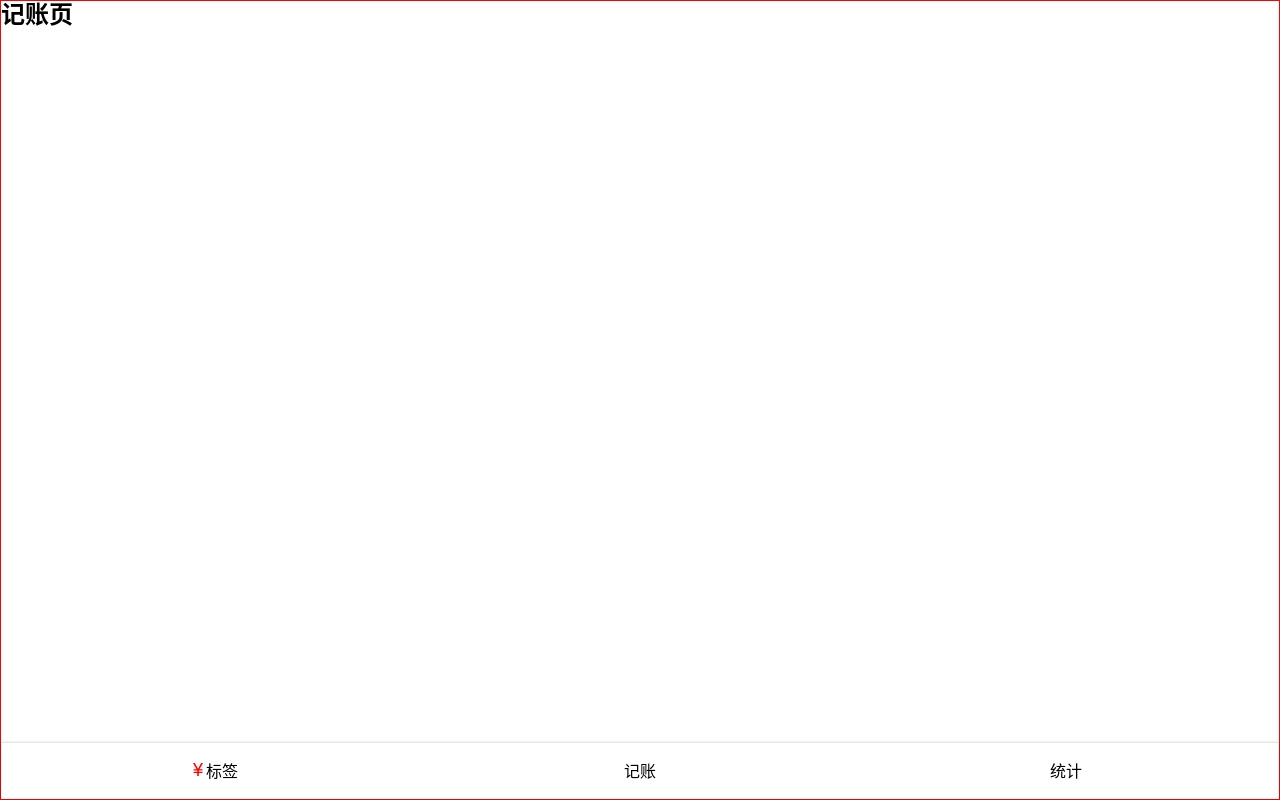
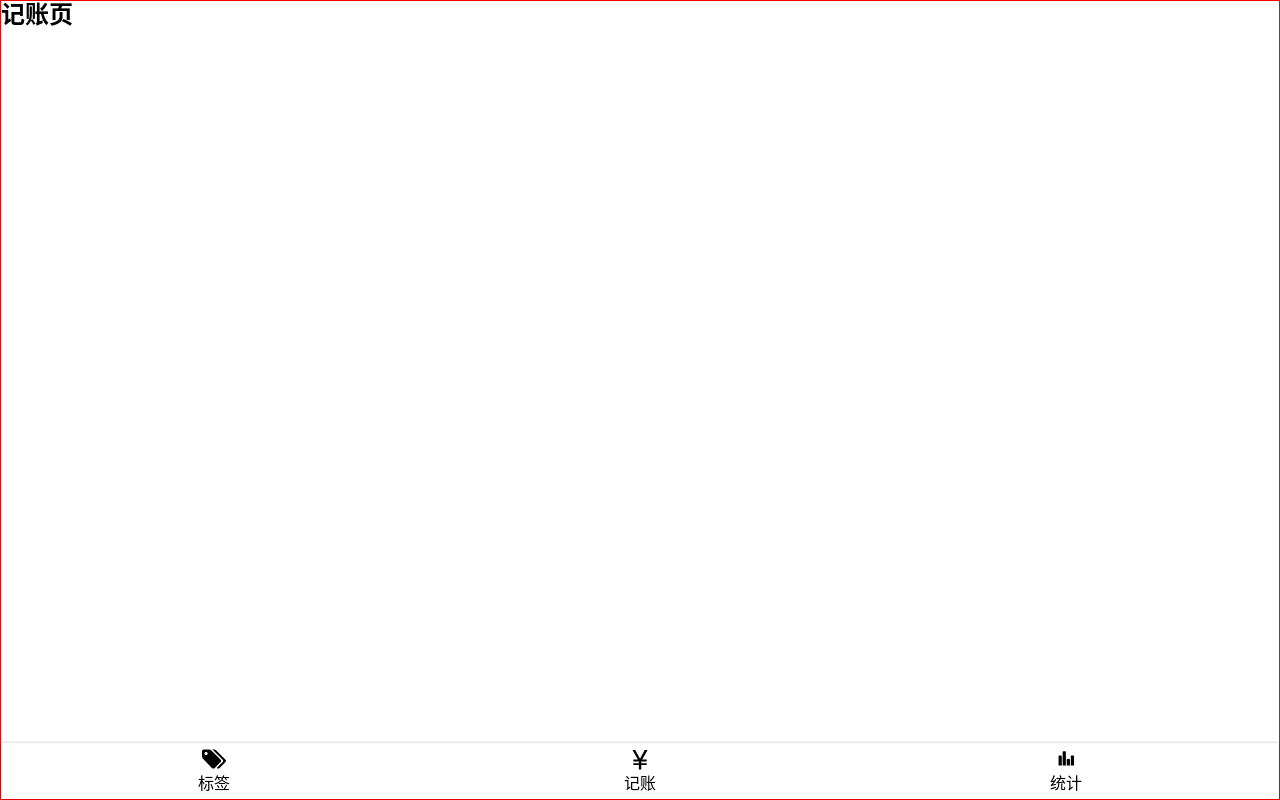
Before and after one commit to ygcedu/coinback-cash, a React app: page /#/money in a window 1280 px wide. Built offline with nearby package versions, Linux system fonts and the light colour scheme.

Commit message:
搞定3个图标

```diff
--- a/src/components/Nav.tsx
+++ b/src/components/Nav.tsx
@@ -4,6 +4,7 @@ import React from 'react';
 // 使用 svg loader 后，x 变为一个对象而不是文件路径
 require('icons/money.svg');// TreeShaking 不适用于 require，此处生效
 require('icons/labels.svg');
+require('icons/statistics.svg');
 
 const NavWrapper = styled.nav`
   box-shadow: 0 0 3px rgba(0, 0, 0, 0.25);
@@ -15,7 +16,16 @@ const NavWrapper = styled.nav`
     > li {
       width: 33.3333%;
       text-align: center;
-      padding: 16px;
+      padding: 4px 0;
+      display: flex;
+      flex-direction: column;
+      justify-content: center;
+      align-items: center;
+
+      .icon {
+        width: 24px;
+        height: 24px;
+      }
     }
   }
 `;
@@ -25,15 +35,21 @@ const Nav = () => {
     <NavWrapper>
       <ul>
         <li>
-          <svg fill="red" className="icon">
-            <use xlinkHref="#money"/>
+          <svg className="icon">
+            <use xlinkHref="#labels"/>
           </svg>
           <Link to="/tags">标签</Link>
         </li>
         <li>
+          <svg className="icon">
+            <use xlinkHref="#money"/>
+          </svg>
           <Link to="/money">记账</Link>
         </li>
         <li>
+          <svg className="icon">
+            <use xlinkHref="#statistics"/>
+          </svg>
           <Link to="/statistics">统计</Link>
         </li>
       </ul>
--- a/src/index.scss
+++ b/src/index.scss
@@ -36,4 +36,5 @@ body {
 .icon {
   width: 1em;
   height: 1em;
+  display: inline-block;
 }
```
